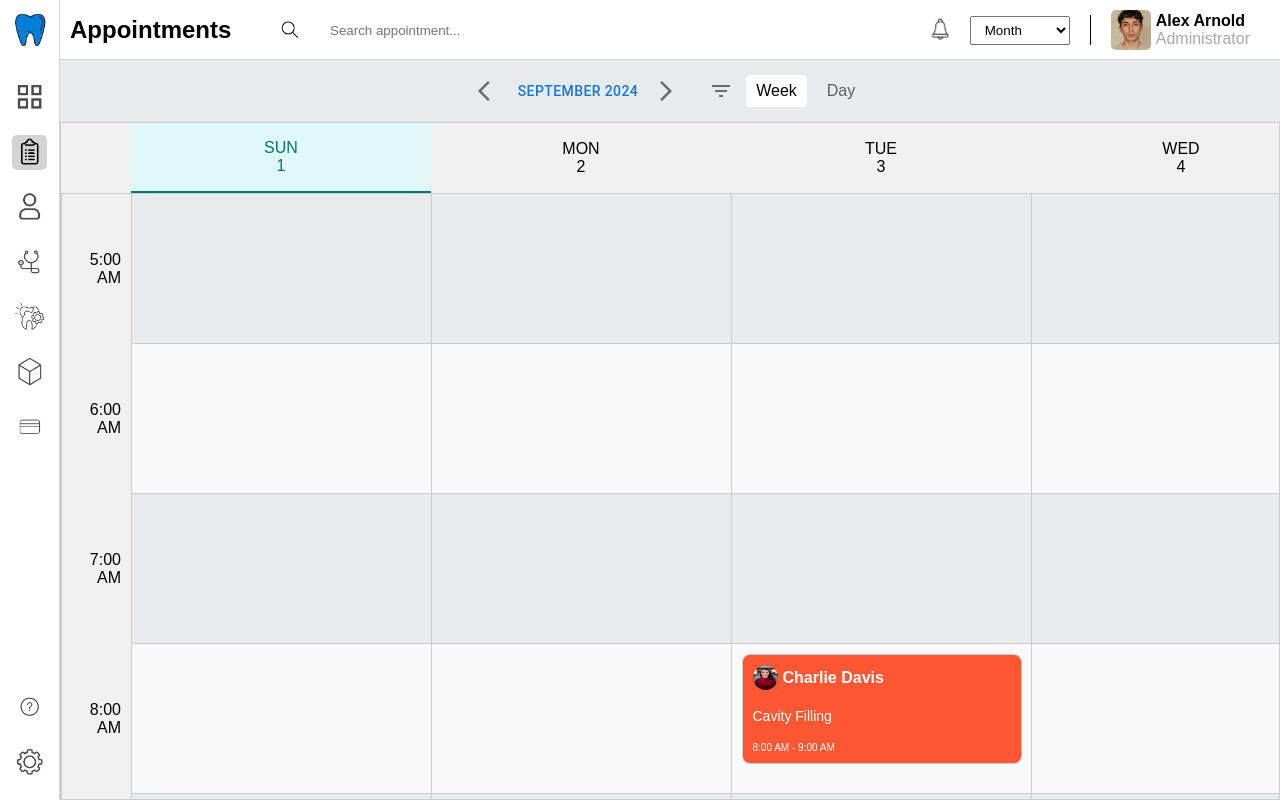
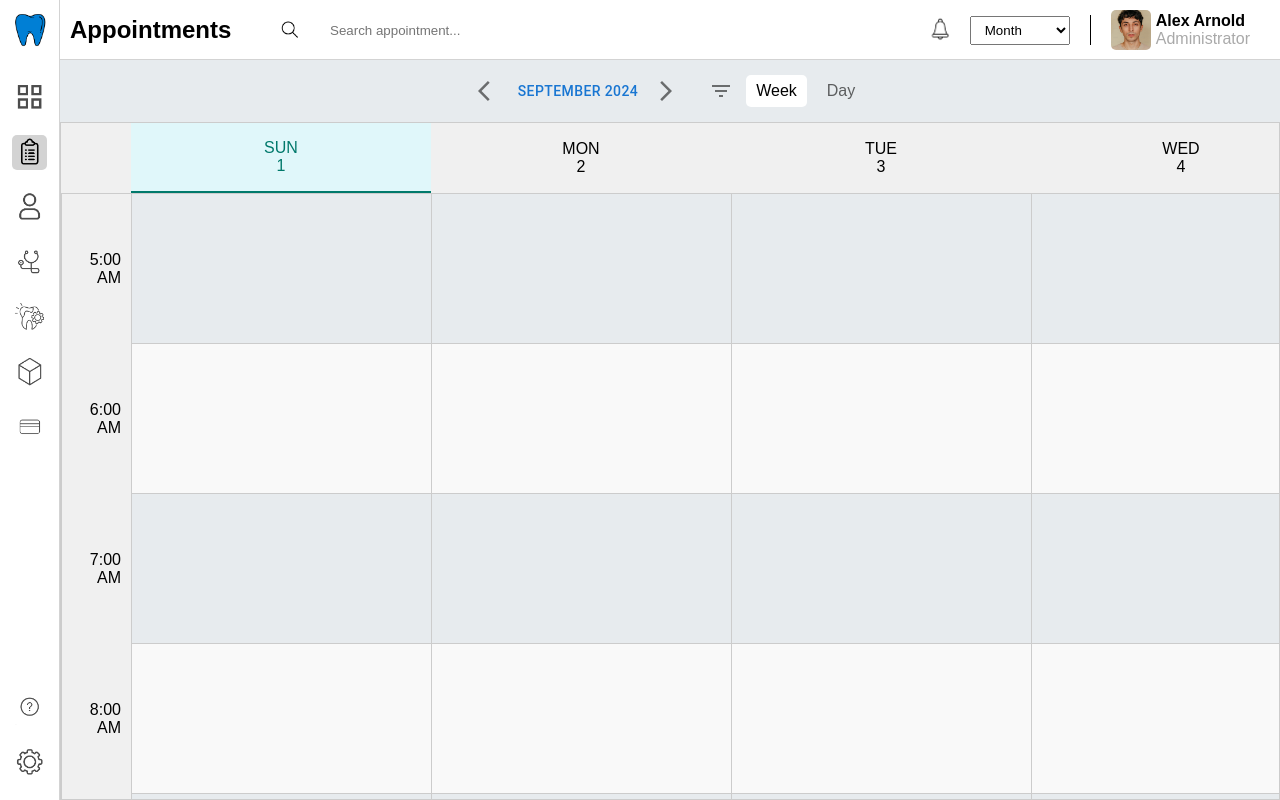
Before and after one commit to AdrianTuci1/dentalsync, a React (Vite) app: page / in a window 1280 px wide. Both pictures are taken after a click on the button 29 px from the left and 153 px from the top of the page. Built offline with nearby package versions, Linux system fonts and the light colour scheme; a web font is replaced by a local one.

Commit message:
week view

```diff
--- a/src/components/Calendar.tsx
+++ b/src/components/Calendar.tsx
@@ -1,7 +1,7 @@
 import React, { useEffect, useState } from 'react';
-import '../styles/components/calendar.scss';
 import { Appointment } from '../types/appointmentEvent';
-import SlotCardWithPopover from './SlotCardWithHoverCard';
+import SlotCardWithPopover from '../components/SlotCardWithHoverCard';
+import '../styles/components/calendar.scss'
 
 interface CalendarProps {
   workingHoursStart: number;
@@ -27,11 +27,12 @@ const Calendar: React.FC<CalendarProps> = ({ workingHoursStart, workingHoursEnd,
   const currentMinutes = currentTime.getMinutes();
 
   return (
-    <div className="calendar" style={{width:'100%', overflowX:'scroll'}}>
+    <div className="calendar" style={{ width: '100%', overflowX: 'scroll' }}>
       <div className="body">
         <div className="days-content">
+          {/* Days of the week header */}
           <div className="header">
-            <div className="time-header"></div>
+            <div className="time-header"></div> {/* Empty space for the time column */}
             {daysOfWeek.map((day, index) => (
               <div
                 key={index}
@@ -42,26 +43,41 @@ const Calendar: React.FC<CalendarProps> = ({ workingHoursStart, workingHoursEnd,
               </div>
             ))}
           </div>
+
+          {/* Time slots and appointments */}
           <div className="slots">
             {Array.from({ length: workingHoursEnd - workingHoursStart + 1 }, (_, i) => workingHoursStart + i).map((hour, hourIndex) => (
               <div key={hourIndex} className="hour-row">
                 <div className="time-slot">
                   {formatHour(hour)}
                 </div>
-                {daysOfWeek.map((_, dayIndex) => (
+                {currentWeek.map((day, dayIndex) => {
+                  const appointmentsForSlot = appointments.filter(
+                    appointment =>
+                      appointment.date.toDateString() === currentWeek[dayIndex].toDateString() &&
+                      appointment.startHour <= hour &&
+                      appointment.endHour > hour // Ensure spanning appointments
+                  );
+
+                  return (
                     <div key={dayIndex} className="day-slot">
-                    {appointments
-                      .filter(appointment =>
-                        appointment.date.toDateString() === currentWeek[dayIndex].toDateString() &&
-                        appointment.startHour === hour
-                      )
-                      .map((appointment, appointmentIndex) => (
-                        <div key={appointmentIndex} className="event">
-                          <SlotCardWithPopover
-                            appointment={appointment}
+                      {appointmentsForSlot.slice(0, 1).map((appointment) => (
+                        <SlotCardWithPopover key={appointment.id} appointment={appointment} />
+                      ))}
+                      <div className="overlapping-appointments">
+                        {appointmentsForSlot.slice(1).map((appointment) => (
+                          <div key={appointment.id} className="overlapping-appointment">
+                            <SlotCardWithPopover appointment={appointment}>
+                              <img
+                                src={appointment.patientImage}
+                                alt={appointment.patientName}
+                                title={appointment.patientName}
+                                className="appointment-image"
                               />
+                            </SlotCardWithPopover>
                           </div>
                         ))}
+                      </div>
                       {currentWeek[dayIndex].getDay() === currentDayIndex && hour === currentHour && (
                         <div
                           className="current-time-line"
@@ -69,7 +85,8 @@ const Calendar: React.FC<CalendarProps> = ({ workingHoursStart, workingHoursEnd,
                         />
                       )}
                     </div>
-                ))}
+                  );
+                })}
               </div>
             ))}
           </div>
--- a/src/components/SlotCard.tsx
+++ b/src/components/SlotCard.tsx
@@ -14,7 +14,7 @@ const SlotCard: React.FC<SlotCardProps> = ({ appointment }) => {
       style={{
         backgroundColor: medicColor, // Set the background color based on the medic's color
         width: '280px', // Fixed width for the card
-        height:'110px',
+        height:'100px',
         border: '1px solid #ccc',
         borderRadius: '8px',
         padding: '10px',
--- a/src/components/SlotCardWithHoverCard.tsx
+++ b/src/components/SlotCardWithHoverCard.tsx
@@ -6,9 +6,10 @@ import { Appointment } from '../types/appointmentEvent';
 
 interface SlotCardWithPopoverProps {
   appointment: Appointment;
+  children?: React.ReactNode; // For small images
 }
 
-const SlotCardWithPopover: React.FC<SlotCardWithPopoverProps> = ({ appointment }) => {
+const SlotCardWithPopover: React.FC<SlotCardWithPopoverProps> = ({ appointment, children }) => {
   const [open, setOpen] = useState(false);
   const closeTimeoutRef = useRef<number | null>(null);
 
@@ -22,7 +23,7 @@ const SlotCardWithPopover: React.FC<SlotCardWithPopoverProps> = ({ appointment }
   const handleMouseLeave = () => {
     closeTimeoutRef.current = window.setTimeout(() => {
       setOpen(false);
-    }, 300); // Adjust the delay (in milliseconds) as needed
+    }, 300); // Delay popover closing
   };
 
   return (
@@ -33,7 +34,8 @@ const SlotCardWithPopover: React.FC<SlotCardWithPopoverProps> = ({ appointment }
           onMouseLeave={handleMouseLeave}
           style={{ display: 'inline-block' }}
         >
-          <SlotCard appointment={appointment} />
+          {/* Display the SlotCard or the small image */}
+          {children ? children : <SlotCard appointment={appointment} />}
         </div>
       </PopoverTrigger>
       <PopoverContent
--- a/src/routes/nested/Appointments.tsx
+++ b/src/routes/nested/Appointments.tsx
@@ -81,7 +81,7 @@ function Appointments() {
     {
       id: '1',
       patientName: 'John Doe',
-      patientImage: '/avatar1.avif', // Update this to your actual image path
+      patientImage: '/avatar2.avif', // Update this to your actual image path
       email: 'john@example.com',
       phone: '+123456789',
       medicName: 'Liz Adam',
@@ -104,7 +104,7 @@ function Appointments() {
     {
       id: '2',
       patientName: 'Jane Smith',
-      patientImage: '/avatar2.avif', // Update this to your actual image path
+      patientImage: '/avatar1.avif', // Update this to your actual image path
       email: 'jane@example.com',
       phone: '+987654321',
       medicName: 'Tom Hanks',
@@ -173,7 +173,7 @@ function Appointments() {
     {
       id: '5',
       patientName: 'Charlie Davis',
-      patientImage: '/avatar2.avif', // Update this to your actual image path
+      patientImage: '/avatar3.avif', // Update this to your actual image path
       email: 'charlie@example.com',
       phone: '+9988776655',
       medicName: 'Tom Hanks',
@@ -184,9 +184,9 @@ function Appointments() {
       preferredPharmacy: ['Pharmacy D'],
       bookingDate: 'Wednesday, 11 November, 08.00 AM - 09.00AM',
       appointmentType: 'In-Person',
-      date: new Date(2024, 8, 3),
-      startHour: 8, // 8 AM
-      endHour: 9, // 9 AM
+      date: new Date(2024, 8, 4),
+      startHour: 9, // 8 AM
+      endHour: 11, // 9 AM
       planningSchedule: [
         { time: '08:00', description: 'Filling Procedure', doctor: 'Tom Hanks', assistant: 'Nurse I', room: 'Room 2' },
       ],
--- a/src/styles/components/calendar.scss
+++ b/src/styles/components/calendar.scss
@@ -5,35 +5,40 @@
   height: 100%;
   border: 1px solid #ccc;
   font-family: Arial, sans-serif;
-  overflow-x: auto; /* Enable horizontal scrolling for the entire calendar */
-  overflow-y: hidden; /* Prevent vertical scrolling at the container level */
+  overflow-x: auto;
+  overflow-y: hidden;
 
   .body {
     display: flex;
     flex-grow: 1;
-    overflow: hidden; /* Prevent overflow at the body level */
+    overflow: hidden;
 
     .days-content {
       overflow-x: auto; /* Enable horizontal scrolling for the content */
       overflow-y: auto; /* Enable vertical scrolling for the content */
       flex-grow: 1;
+      position: relative;
 
       .header {
         display: flex;
-        min-width: max-content; /* Ensure the header doesn't shrink and aligns with the slots */
+        min-width: max-content; /* Ensures the header spans all day slots */
         background-color: #f0f0f0;
         border-bottom: 1px solid #ccc;
         position: sticky;
-        top: 0;
-        z-index: 10;
+        top: 0; /* Sticky at the top when scrolling vertically */
+        z-index: 20; /* Ensure the day header is above the slots */
 
         .time-header {
           width: 70px;
           background-color: #f0f0f0;
+          position: sticky;
+          left: 0; /* Keep the time header sticky on the left */
+          z-index: 20; /* Make sure it's above other content */
         }
 
+        /* Day headers scroll horizontally, but sticky at the top */
         .day-header {
-          flex: 0 0 300px; /* Fixed width for day headers */
+          flex: 0 0 300px;
           width: 300px;
           height: 70px;
           padding: 10px;
@@ -55,7 +60,7 @@
       .slots {
         display: flex;
         flex-direction: column;
-        min-width: max-content; /* Ensure the slots section doesn't shrink */
+        min-width: max-content;
 
         .hour-row {
           display: flex;
@@ -66,6 +71,7 @@
             background-color: #f9f9f9;
           }
 
+          /* Make time slots sticky while scrolling horizontally */
           .time-slot {
             width: 70px;
             height: 150px;
@@ -77,10 +83,14 @@
             justify-content: center;
             box-sizing: border-box;
             border-left: 1px solid #ccc;
+            position: sticky;
+            left: 0; /* Stays fixed on the left */
+            z-index: 10; /* Lower than the day header */
+            background-color: #f0f0f0; /* To prevent overlapping issues */
           }
 
           .day-slot {
-            flex: 0 0 300px; /* Fixed width for day slots */
+            flex: 0 0 300px;
             width: 300px;
             height: 150px;
             padding: 10px;
@@ -88,6 +98,31 @@
             border-bottom: 1px solid #ccc;
             box-sizing: border-box;
             position: relative;
+
+            .overlapping-appointments {
+              display: flex;
+              margin-top: 5px; /* Space between main card and images */
+            }
+
+            .overlapping-appointment {
+              position: relative;
+              margin-right: 5px; /* Space between images */
+              cursor: pointer;
+
+              .appointment-image {
+                width: 30px;
+                height: 30px;
+                border-radius: 50%;
+                object-fit: cover;
+                box-shadow: 0px 2px 4px rgba(0, 0, 0, 0.2);
+                transition: transform 0.2s ease-in-out;
+              }
+
+              &:hover .appointment-image {
+                transform: scale(1.2);
+                z-index: 10;
+              }
+            }
           }
 
           .current-time-line {
```
Lines whose indentation alone changed are shown as unchanged.
